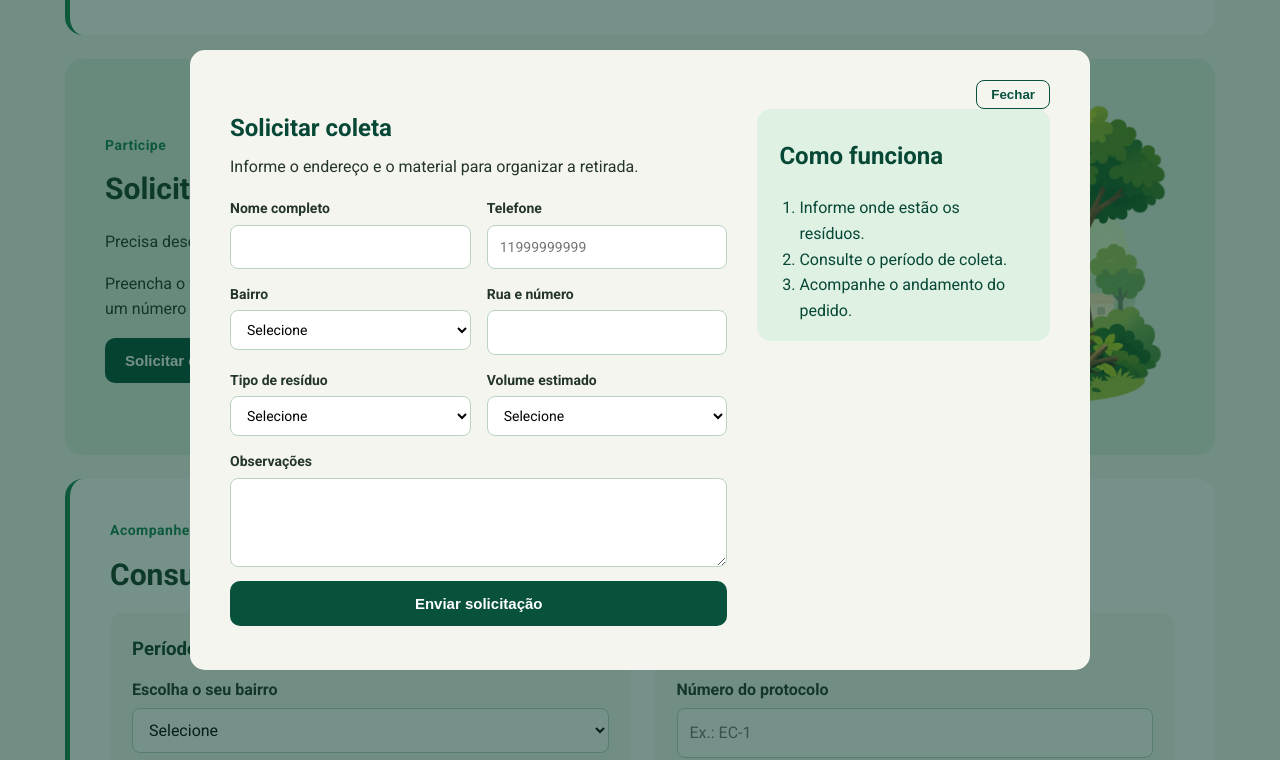
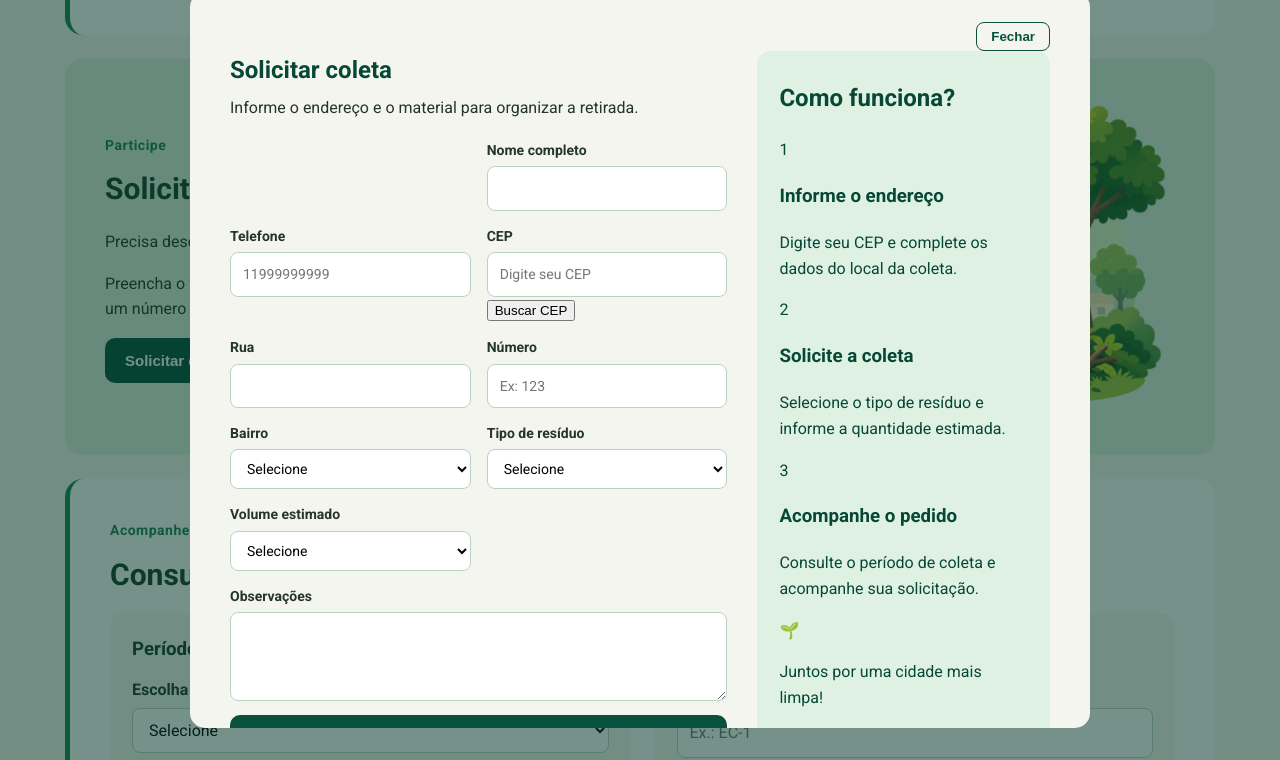
Before and after one commit to chaselindo001/PROJETOPI, a plain HTML site: page index.html in a window 1280 px wide. Both pictures are taken after a click on the button "Solicitar coleta". Shown: the part 1041-1801 px from the top of the page. Drawn offline with Linux system fonts and the light colour scheme.

Commit message:
Add files via upload
Acrescentei a API viacep no formulário de solicitar coleta
Melhorei os botões superiores da página, incluindo efeitos.
Deixei a barra de menu fixa quando rolar a página
Melhorei a estética da tela de Solicitar coleta (Acrescentei o campo número e melhorei o texto da parte como funciona)

```diff
--- a/index.html
+++ b/index.html
@@ -90,31 +90,35 @@
                 <h2>Informe o endereço e o material para organizar a retirada.</h2>
 
                 <form class="formulario-coleta">
+
+
+<p id="resultado"></p>
+
+<label class="campo-nome"> Nome completo <input type="text" name="nome" autocomplete="name" required> </label>
+
+<label class="campo-telefone">Telefone<input type="tel" name="telefone" autocomplete="tel" placeholder="11999999999" pattern="[0-9]{10,11}" title="Digite só os números, com DDD" required></label>
+
+<div class="linha-cep">
+<label>CEP<input type="text" id="cep" placeholder="Digite seu CEP" maxlength="9" required></label>
+<button type="button" class="botao-cep" onclick="consultarCep()">Buscar CEP</button>
+</div>
+
+
 <label>
-                        Nome completo
-                        <input type="text" name="nome" autocomplete="name" required>
+    Rua
+    <input type="text" name="endereco"
+           id="campo-endereco" required>
 </label>
 
 <label>
-                        Telefone
-                        <input type="tel" name="telefone" autocomplete="tel" placeholder="11999999999" pattern="[0-9]{10,11}" title="Digite só os números, com DDD" required>
+    Número
+    <input type="text" name="numero"
+           id="campo-numero"
+           placeholder="Ex: 123" required>
 </label>
+<label>Bairro<select name="bairro" id="campo-bairro" required><option value="">Selecione</option></select></label>
 
-                    <label>
-                        Bairro
-                        <select name="bairro" id="campo-bairro" required>
-                            <option value="">Selecione</option>
-                        </select>
-                    </label>
-
-                    <label>
-                        Rua e número
-                        <input type="text" name="endereco" autocomplete="street-address" required>
-                    </label>
-
-                    <label>
-                        Tipo de resíduo
-                        <select name="residuo" required>
+<label>Tipo de resíduo<select name="residuo" required>
 <option value="">Selecione</option>
 <option>Galhos e folhas</option>
 <option>Somente galhos</option>
@@ -122,9 +126,7 @@
 </select>
 </label>
 
-                    <label>
-                        Volume estimado
-                        <select name="volume" required>
+<label>Volume estimado<select name="volume" required>
 <option value="">Selecione</option>
 <option>Pequeno</option>
 <option>Médio</option>
@@ -132,10 +134,7 @@
 </select>
 </label>
 
-                    <label class="linha-inteira">
-                        Observações
-                        <textarea name="observacoes" rows="3"></textarea>
-                    </label>
+<label class="linha-inteira">Observações<textarea name="observacoes" rows="3"></textarea></label>
 
 <button class="linha-inteira botao-enviar" type="submit">Enviar solicitação</button>
 
@@ -144,12 +143,39 @@
 </section>
 
 <aside class="como-funciona">
-                <h2>Como funciona</h2>
-                <ol>
-                    <li>Informe onde estão os resíduos.</li>
-                    <li>Consulte o período de coleta.</li>
-                    <li>Acompanhe o andamento do pedido.</li>
-                </ol>
+    <h2>Como funciona?</h2>
+
+    <div class="etapa">
+        <span>1</span>
+        <div>
+            <h3>Informe o endereço</h3>
+            <p>Digite seu CEP e complete os dados
+               do local da coleta.</p>
+        </div>
+    </div>
+
+    <div class="etapa">
+        <span>2</span>
+        <div>
+            <h3>Solicite a coleta</h3>
+            <p>Selecione o tipo de resíduo e
+               informe a quantidade estimada.</p>
+        </div>
+    </div>
+
+    <div class="etapa">
+        <span>3</span>
+        <div>
+            <h3>Acompanhe o pedido</h3>
+            <p>Consulte o período de coleta e
+               acompanhe sua solicitação.</p>
+        </div>
+    </div>
+
+    <div class="mensagem-verde">
+        🌱
+        <p>Juntos por uma cidade mais limpa!</p>
+    </div>
 </aside>
         </div>
     </dialog>
```
Also changed, not shown: eco.png.png (added), 2 other files. Lines whose indentation alone changed are shown as unchanged.
